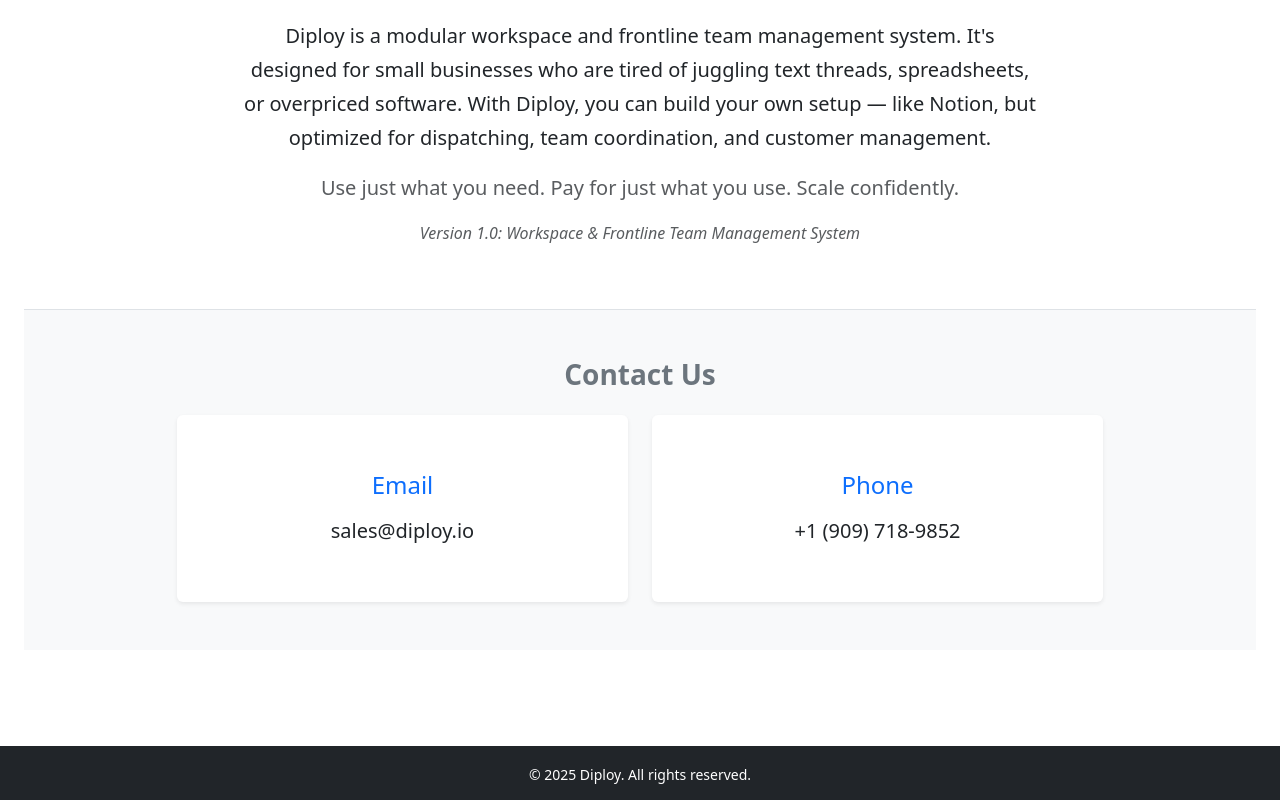
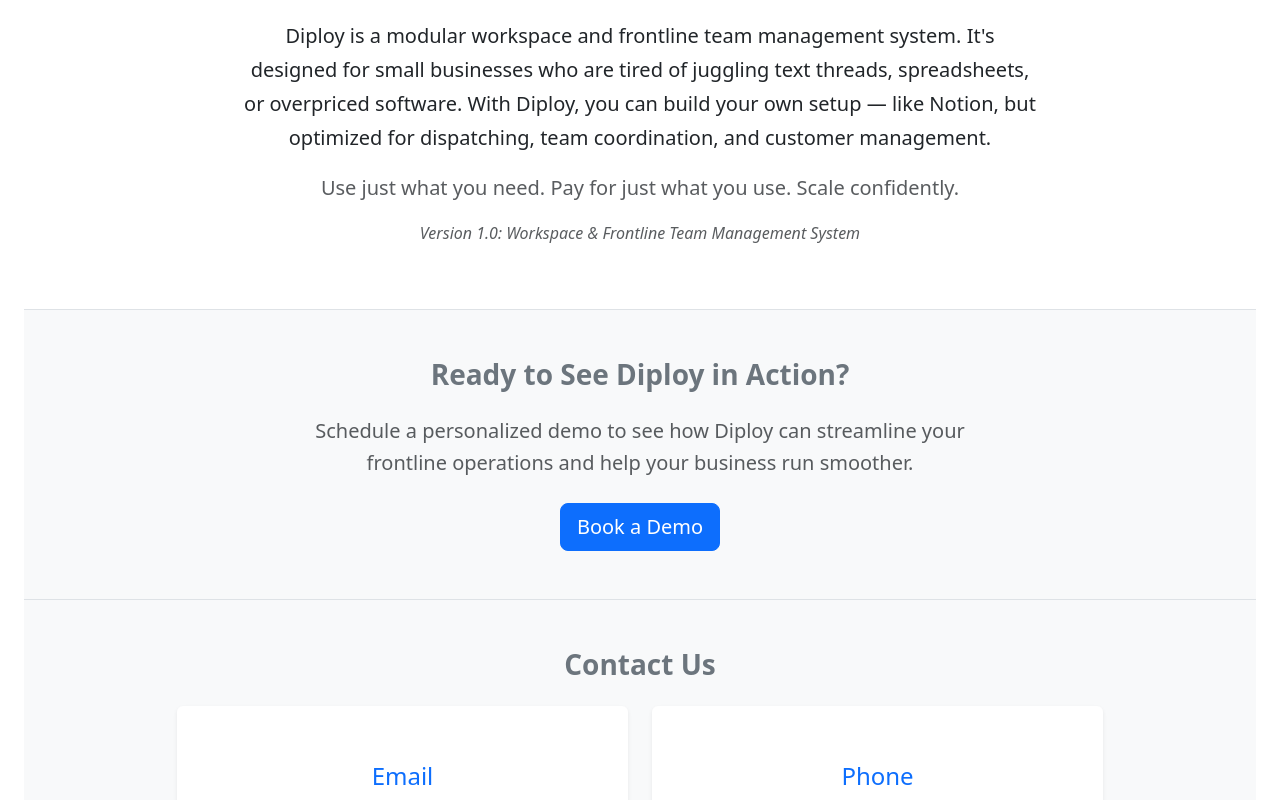
Before and after one commit to yinglin33/diploy-website, a React (Vite) app in the folder my-app/: page / in a window 1280 px wide. Shown: the part 515-1315 px from the top of the page. Built offline with nearby package versions, Linux system fonts and the light colour scheme.

Commit message:
adding demo booking link

```diff
--- a/my-app/src/pages/Home.tsx
+++ b/my-app/src/pages/Home.tsx
@@ -28,6 +28,25 @@
             Use just what you need. Pay for just what you use. Scale confidently.
           </p>
           <p className="text-muted fst-italic mt-3">Version 1.0: Workspace & Frontline Team Management System</p>
+        </Container>
+      </section>
+
+      {/* BOOK A DEMO SECTION */}
+      <section className="py-5 border-bottom">
+        <Container className="text-center">
+          <h2 className="h3 fw-semibold text-secondary mb-4">Ready to See Diploy in Action?</h2>
+          <p className="fs-5 text-muted mb-4 mx-auto" style={{ maxWidth: '700px', lineHeight: '1.6' }}>
+            Schedule a personalized demo to see how Diploy can streamline your frontline operations and help your business run smoother.
+          </p>
+          <Button
+            variant="primary"
+            size="lg"
+            href="https://calendly.com/yinglonglin/diploy-product-demo"
+            target="_blank"
+            rel="noopener noreferrer"
+          >
+            Book a Demo
+          </Button>
         </Container>
       </section>
 
```
